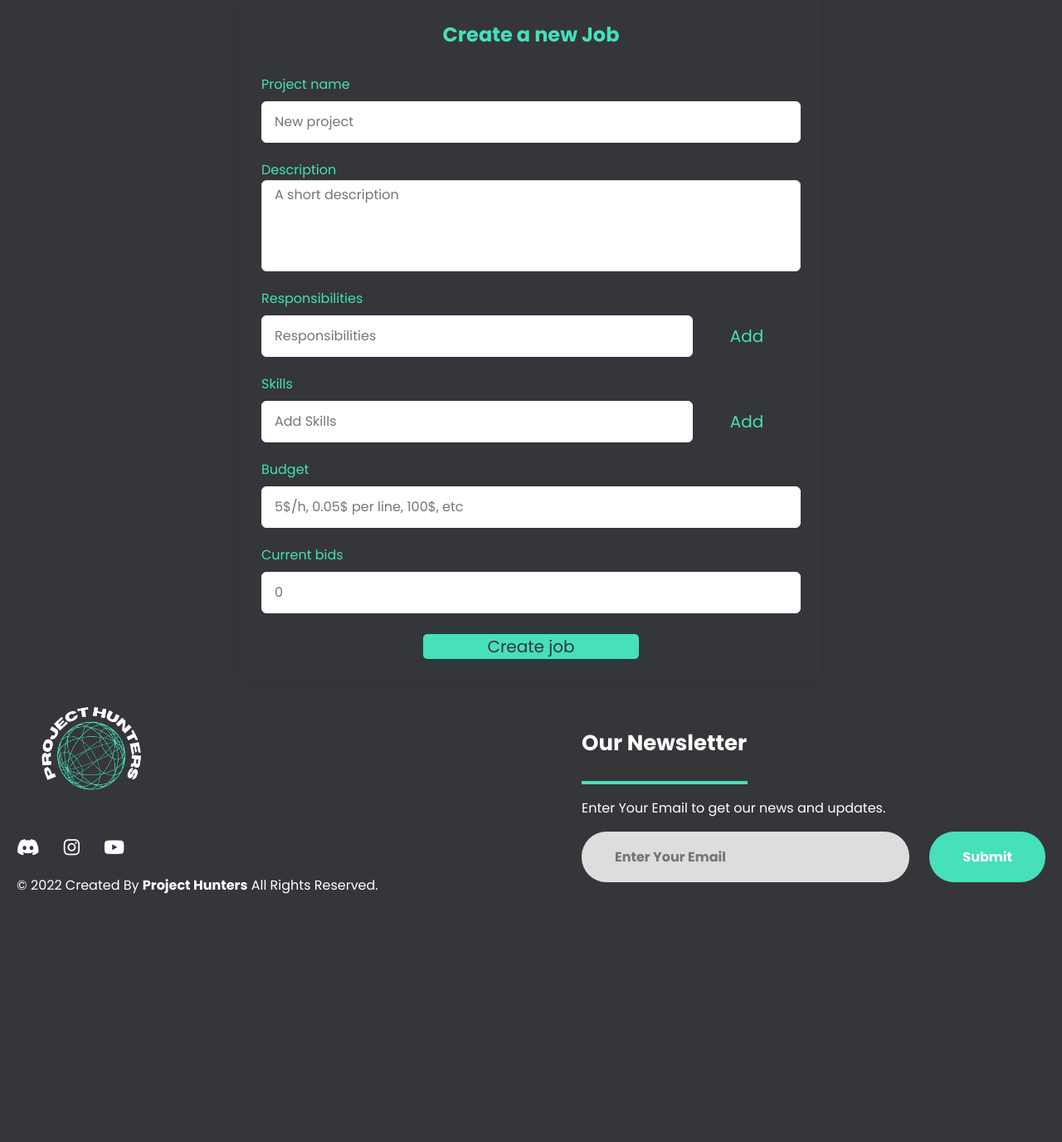
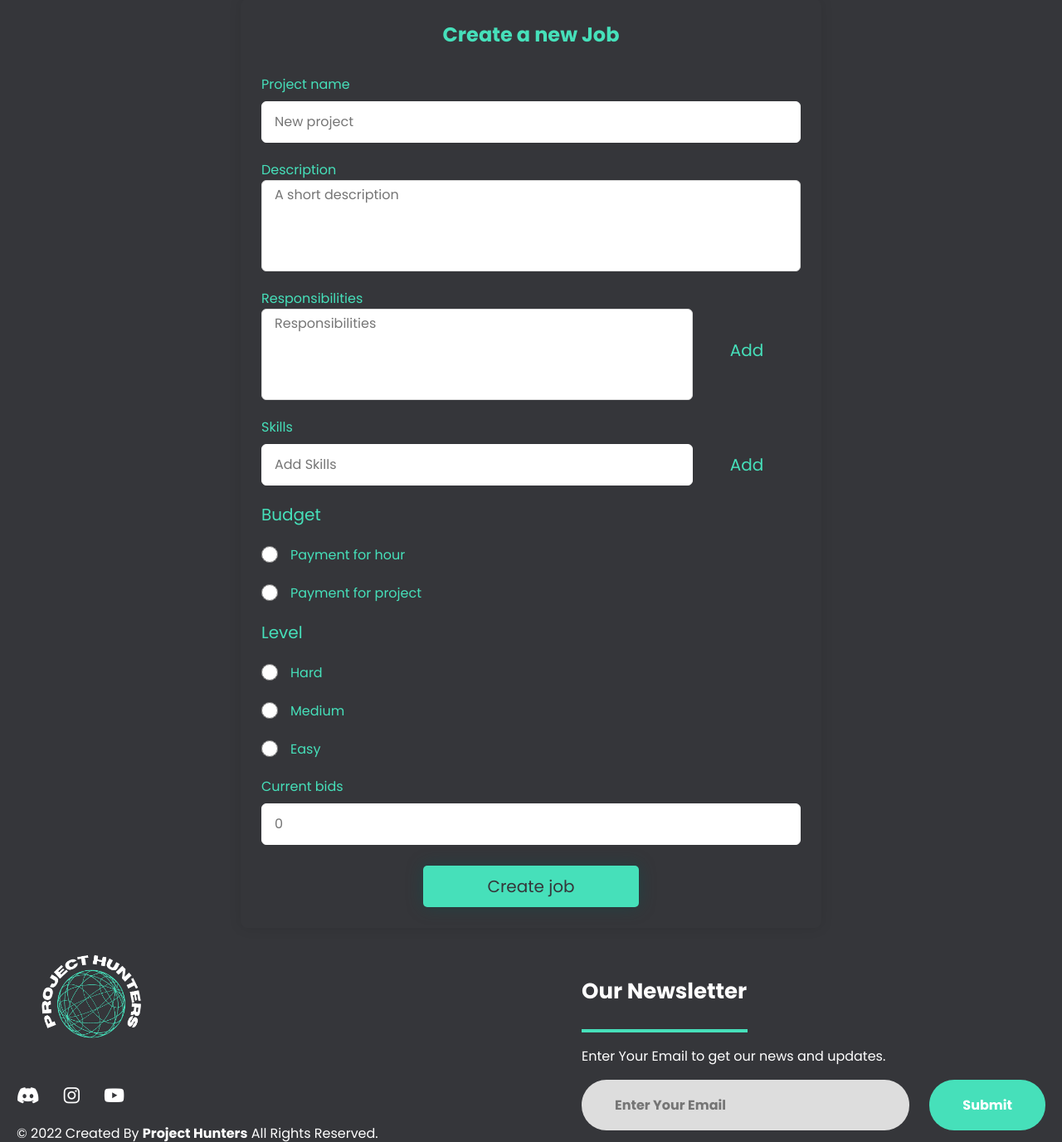
Before and after one commit to PTrendafilov/Softuniada2023-Backend, a Django app: page /projects/create_job_page/ in a window 1280 px wide. Shown: the part 199-1575 px from the top of the page at 83% size. Before the commit the page ends 1276 px from the top, so only its background shows below. Run offline with Django 4.2, Linux system fonts and the light colour scheme; some libraries are stand-ins or nearby versions.

Commit message:
Add files via upload

```diff
--- a/static/css/create-job.css
+++ b/static/css/create-job.css
@@ -1,8 +1,8 @@
-.newtask {
-    width: 80%;
-  }
+.new-skill {
+  width: 80%;
+}
 
-.form-container .form button.add {
+.form-container .form button#add-skill {
   border: none;
   cursor: pointer;
   outline: none;
@@ -10,19 +10,18 @@
   width: 20%;
   height: 30px;
   margin-top: -40px;
-  position: relative;
-  background-color:#35363a ;
+  background-color: #35363a;
   color: #46e0ba;
   font-size: 20px;
 }
 
-.form-container .form button.delete{
+.form-container .form button.delete {
   float: right;
-  background-color:#35363a ;
+  background-color: #35363a;
   border: none;
   color: #46e0ba;
   background-color: #46e0ba;
-	color: #35363a;
+  color: #35363a;
   padding-right: 5px;
   padding-left: 5px;
   border-radius: 50%;
@@ -31,23 +30,81 @@
   margin-left: auto;
   order: 2;
 }
-.form-container .form button.delete:hover{
+
+.form-container .form button.delete:hover {
   cursor: pointer;
 }
-.form-container .form .task{
-  height: 50px;
+
+.form-container .form .skill,  .form-container .form .responsibility{
   display: flex;
   align-items: center;
   border-bottom: 1px solid #46e0ba;
+  padding-top: 5px;
+  padding-bottom: 5px;
 }
-.form-container .taskname{
+
+.form-container .skill-text {
   background-color: rgb(224, 224, 224);
-	color: black;
+  color: black;
   margin-top: 10px;
   padding-right: 15px;
   padding-left: 15px;
   border-radius: 5px;
 }
-#responsibilities{
-  width: 100%;
+
+.text {
+  margin-top: -37px;
+  margin-left: 35px;
+  color: #46e0ba;
 }
+
+.form-container input.radio-btn {
+  display: flex;
+  width: 20px;
+  accent-color: #46e0ba;
+  margin-right: 60px;
+}
+
+.payment-cost{
+  width: 30%!important;
+}
+.select{
+  padding-left: 7.5px;
+  padding-right: 7.5px;
+  border-radius: 5px;
+  height: 50px;
+  background-color: #46e0ba;
+  border: none;
+  font-size :16px;
+}
+
+#responsibility-textarea{
+
+  position: relative;
+  width: 80%;
+  outline: none;
+}
+.input-box{
+  position: relative;
+}
+.form-container .form button#add-responsibility{
+  width: 20%;
+  cursor: pointer;
+  border: none;
+  background-color: #35363a;
+  color: #46e0ba;
+  position: absolute;
+  right: 0;
+  font-size: 20px;
+  top: 35px;
+  height: 80px;
+}
+.responsibility-text {
+  max-width: 80%;
+  word-wrap: break-word;
+}
+.responsibility::before {
+  content: "•";
+  padding-right: 10px;
+  color: #46e0ba;
+}
--- a/static/css/forms.css
+++ b/static/css/forms.css
@@ -102,7 +102,7 @@
 
 .form-container .textarea{
   font-size: 1rem;
-  color: #707070;
+  color: black;
   padding: 4px 15px;
   border: 1px solid #ddd;
   border-radius: 6px;
@@ -132,7 +132,6 @@
 }
 .role-container .image-continer i{
   font-size: 24px;
-
   width: 30px;
   height: 30px;
 }
--- /dev/null
+++ b/static/js/radio_button.js
@@ -0,0 +1,12 @@
+document.querySelector('#payment-type-hour').addEventListener('click', function() {
+    document.querySelector('#textBoxDivFirst').style.display = 'block';
+    document.querySelector('#textBoxDivSecond').style.display = 'none';
+    document.querySelector('#payment-type-hour-input').focus();
+
+  });
+
+  document.querySelector('#payment-type-project').addEventListener('click', function() {
+    document.querySelector('#textBoxDivFirst').style.display = 'none';
+    document.querySelector('#textBoxDivSecond').style.display = 'block';
+    document.querySelector('#payment-type-project-input').focus();
+  });
--- /dev/null
+++ b/static/js/responsibility.js
@@ -0,0 +1,19 @@
+const addResponsibility = document.querySelector('#add-responsibility');
+addResponsibility.addEventListener('click', function(ev) {
+    ev.preventDefault();
+    const newResponsibilityInput = document.querySelector('#responsibility-textarea');
+    if (newResponsibilityInput.value.length === 0) {
+        alert("Kindly Enter Responsibility!!!!");
+    }else{
+        const responsibitiesContainer = addResponsibility.parentElement;
+        console.log(responsibitiesContainer)
+        const newResponsibility = document.createElement("div");
+        newResponsibility.classList.add("responsibility");
+        newResponsibility.innerHTML = `<span class="responsibility-text"> ${newResponsibilityInput.value} </span> <button class="delete"> <i class="far fa-trash-alt"></i> </button>`;
+        newResponsibility.querySelector(".delete").addEventListener("click", function () {
+            newResponsibility.remove();
+        });
+        responsibitiesContainer.appendChild(newResponsibility);
+        newResponsibilityInput.value = "";
+    }
+});
--- a/static/js/skills.js
+++ b/static/js/skills.js
@@ -1,20 +1,18 @@
-const addButtons = document.querySelectorAll('.add');
-addButtons.forEach(button => {
-    button.addEventListener('click', function (event) {
-        event.preventDefault();
-        const newTaskInput = button.previousElementSibling.querySelector('input');
-        if (newTaskInput.value.length === 0) {
-            alert("Kindly Enter Task Name!!!!");
-        } else {
-            const tasksContainer = button.parentElement;
-            const newTask = document.createElement("div");
-            newTask.classList.add("task");
-            newTask.innerHTML = `<span class="taskname"> ${newTaskInput.value} </span> <button class="delete"> <i class="far fa-trash-alt"></i> </button>`;
-            newTask.querySelector(".delete").addEventListener("click", function () {
-                newTask.remove();
-            });
-            tasksContainer.appendChild(newTask);
-            newTaskInput.value = "";
-        }
-    });
+const addSkill = document.querySelector('#add-skill');
+addSkill.addEventListener('click', function (event) {
+    event.preventDefault();
+    const newSkillInput = addSkill.previousElementSibling.querySelector('input');
+    if (newSkillInput.value.length === 0) {
+        alert("Kindly Enter Skill Name!!!!");
+    } else {
+        const SkillsContainer = addSkill.parentElement;
+        const newSkill = document.createElement("div");
+        newSkill.classList.add("skill");
+        newSkill.innerHTML = `<span class="skill-text"> ${newSkillInput.value} </span> <button class="delete"> <i class="far fa-trash-alt"></i> </button>`;
+        newSkill.querySelector(".delete").addEventListener("click", function () {
+            newSkill.remove();
+        });
+        SkillsContainer.appendChild(newSkill);
+        newSkillInput.value = "";
+    }
 });
--- a/templates/create.html
+++ b/templates/create.html
@@ -1,10 +1,10 @@
 {% extends 'base.html' %}
 {% block content %}
+
 <div class="form-container">
 	<section class="container">
 		<h2>Create a new Job</h2>
 		<form action="/projects/create_project/" class="form" method='post'>
-					{% csrf_token %}
 			<div class="input-box">
 				<label>Project name</label>
 				<input type="text" placeholder="New project" />
@@ -14,34 +14,65 @@
 				<textarea id="description" name="description" rows="4" cols="1" class="textarea" placeholder="A short description"></textarea>
 			</div>
 			<div class="input-box">
-						<div class="responsibilities">
 				<label>Responsibilities</label>
-							<div class="newtask">
-								<input id='responsibilities' placeholder="Responsibilities">
-
-							</div>
-							<button class="add">Add</button>
-						</div>
+				<textarea name="responsibilities" rows="4" cols="1" class="textarea" placeholder="Responsibilities" id='responsibility-textarea'></textarea>
+				<button class="add" id='add-responsibility'>Add</button>
 			</div>
 			<div class="input-box">
 				<div class="skills">
 					<label>Skills</label>
-							<div class="newtask">
+					<div class="new-skill">
 						<input class="textbox" type="text" placeholder="Add Skills">
 					</div>
-							<button class="add">Add</button>
+					<button class="add" id='add-skill'>Add</button>
 				</div>
 			</div>
 			<div class="input-box">
-						<label>Budget</label>
-						<input type="text" placeholder="5$/h, 0.05$ per line, 100$, etc" />
+				<label style='font-size:20px;'>Budget</label>
+				<input type="radio" class='radio-btn' name="payment-type" id='payment-type-hour'>
+				<label class="text" for="payment-type-hour">Payment for hour</label>
+				<div id="textBoxDivFirst" style="display:none;">
+					<div class="currency">
+						<input class="const payment-cost" type="number" placeholder='10' min='0' id='payment-type-hour-input'>
+						<select class="select" id="select1">
+						  <option value="USD">USD</option>
+						  <option value="EUR">EUR</option>
+						  <option value="GBP">GBP</option>
+						</select>
 					</div>
-
+				</div>
+				<input type="radio" class='radio-btn' name="payment-type" id='payment-type-project'>
+				<label class="text" for="payment-type-project">Payment for project</label>
+				<div id="textBoxDivSecond" style="display:none;">
+					<div class="currency">
+						<input class="const payment-cost" type="number" min='0' placeholder='150' id='payment-type-project-input' >
+						<select class="select" id="select2">
+						<option value="USD">USD</option>
+					  <option value="EUR">EUR</option>
+					  <option value="GBP">GBP</option>
+					</select>
+					</div>
+				</div>
+			</div>
+			<div class="input-box">
+				<label style='font-size:20px;'>Level</label>
+				<input type="radio" class='radio-btn' name="level-type" id='level-hard'>
+				<label class="text" for='level-hard'>Hard</label>
+				<input type="radio" class='radio-btn' name="level-type" id='level-medium'>
+				<label class="text" for='level-medium'>Medium</label>
+				<input type="radio" class='radio-btn' name="level-type" id='level-easy'>
+				<label class="text" for='level-easy'>Easy</label>
+			</div>
 			<div class="input-box">
 				<label>Current bids</label>
 				<input type="number" placeholder="0" min="0" />
-					</div>
+				</di v>
 				<input type="submit" value="Create job" id="submit-form-btn">
 			</div>
+</div>
+</div>
 	<script src='/static/js/skills.js'></script>
+	<script src='/static/js/responsibility.js'></script>
+	<script src='/static/js/radio_button.js'></script>
+
 {% endblock %}
--- a/templates/job-details.html
+++ b/templates/job-details.html
@@ -28,4 +28,5 @@
             </div>
         </div>
     </div>
+
 {% endblock %}
```
Lines whose indentation alone changed are shown as unchanged.
